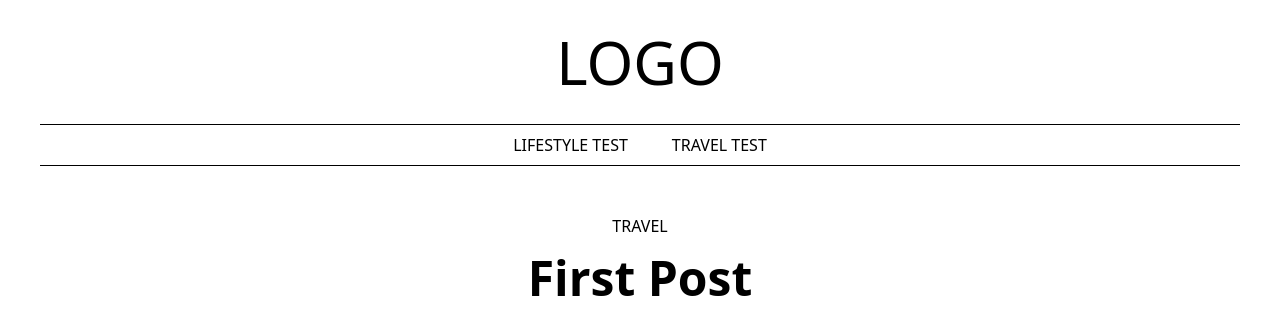
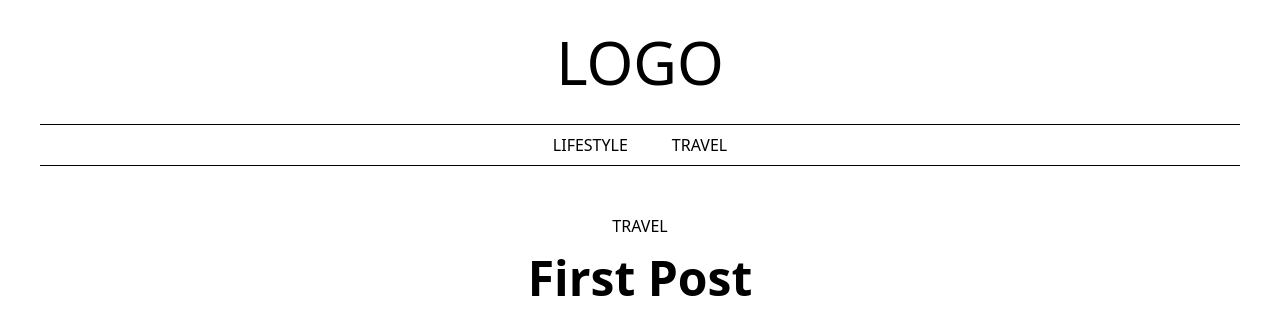
Before and after one commit to OnyxPointe/magazine-template, a Jekyll site: the page built from _posts/2022-11-20-first-post.html, in a window 1280 px wide and 900 px high. Shown: the top 322 px of the window. Built offline with Jekyll 4.4.1, drawn with Linux system fonts in a browser that asks for light colours; nearby versions of some CDN libraries.

Commit message:
Choose categories from collections "cats" file

```diff
--- a/_includes/header.html
+++ b/_includes/header.html
@@ -1,17 +1,8 @@
 <header class="text-center mx-10">
     <p class="uppercase font-light text-6xl p-8">Logo</p>
     <nav class="border-black border-b border-t uppercase p-2 flex flex-row flex-nowrap overflow-x-scroll scrolling-touch md:justify-center md:overflow-auto">
-        <!-- <a class="px-5 mx-0.5 inline-block" href="/index.html">Link</a>
-        <a class="px-5 mx-0.5 inline-block" href="#">Link</a>
-        <a class="px-5 mx-0.5 inline-block" href="#">Link</a>
-        <a class="px-5 mx-0.5 inline-block" href="#">Link</a>
-        <a class="px-5 mx-0.5 inline-block" href="#">Link</a>
-        <a class="px-5 mx-0.5 inline-block" href="#">Link</a>
-        <a class="px-5 mx-0.5 inline-block" href="#">Link</a>
-        <a class="px-5 mx-0.5 inline-block" href="#">Link</a>
-        <a class="px-5 mx-0.5 inline-block" href="#">Link</a> -->
         {% for category in site.cats %}
-            <a class="px-5 mx-0.5 inline-block" href="/cat/{{category.title}}">{{category.title}} test</a>
+            <a class="px-5 mx-0.5 inline-block" href="/cat/{{category.title}}">{{category.title}}</a>
         {% endfor %}
     </nav>
 </header>
--- a/_posts/2022-11-20-first-post.html
+++ b/_posts/2022-11-20-first-post.html
@@ -2,6 +2,7 @@
 layout: post-layout
 title: First Post
 category: travel
+cats:
 image_path: https://images.unsplash.com/photo-1577717903315-1691ae25ab3f?ixlib=rb-4.0.3&ixid=MnwxMjA3fDB8MHxzZWFyY2h8MTF8fGJhbGl8ZW58MHx8MHx8&auto=format&fit=crop&w=1000&q=60
 author: Jesse
 date: 2022-11-22 00:00:00
```
